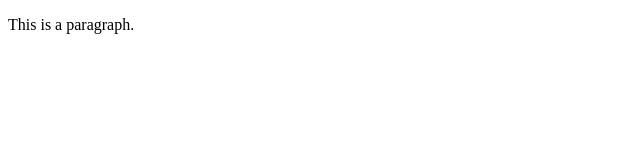
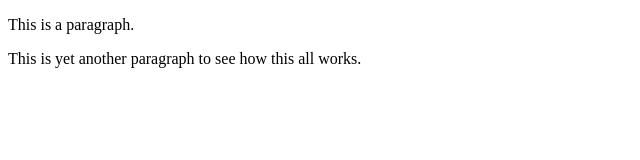
Before and after one commit to bp-FHSU/inf651-assignments, a plain HTML site: page index.html in a window 1280 px wide. Shown: the whole page, without its empty margins (0-640 px from the left). Drawn offline with Linux system fonts and the light colour scheme.

Commit message:
Added <p> on index and added page2.html

```diff
--- a/index.html
+++ b/index.html
@@ -8,5 +8,6 @@
 </head>
 <body>
     <p>This is a paragraph.</p>
+    <p>This is yet another paragraph to see how this all works.</p>
 </body>
 </html>
```
Also changed, not shown: page2.html (added, +1 -0 lines).
